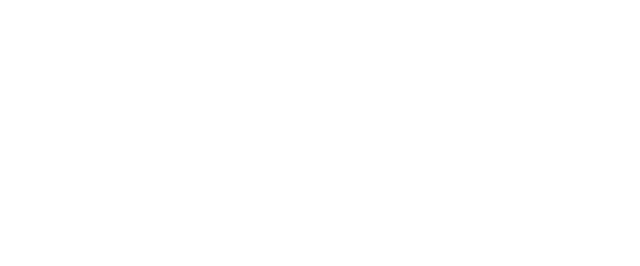
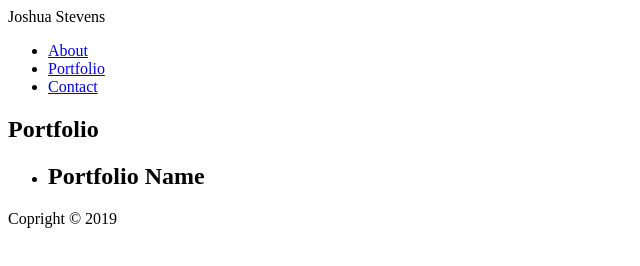
Before and after one commit to jstevens79/Basic-Portfolio, a plain HTML site: page portfolio.html in a window 1280 px wide. Shown: the whole page, without its empty margins (0-640 px from the left). Drawn offline with Linux system fonts and the light colour scheme.

Commit message:
all html structure

```diff
--- a/portfolio.html
+++ b/portfolio.html
@@ -0,0 +1,38 @@
+<!DOCTYPE html>
+<html lang="en">
+<head>
+  <meta charset="UTF-8">
+  <meta name="viewport" content="width=device-width, initial-scale=1.0">
+  <meta http-equiv="X-UA-Compatible" content="ie=edge">
+  <title>Portfolio Site</title>
+</head>
+<body>
+  <header>
+    <div class="contentWrapper">
+        <span class="logo">Joshua Stevens</span>
+        <nav>
+          <ul>
+            <li>
+              <a href="index.html">About</a>
+            </li>
+            <li>
+              <a href="portfolio.html">Portfolio</a>
+            </li>
+            <li>
+              <a href="contact.html">Contact</a>
+            </li>
+          </ul>
+        </nav>
+    </div>
+  </header>
+  <section>
+    <h1>Portfolio</h1>
+    <ul class="portfolio-list">
+      <li class="portfolio-card">
+        <h2>Portfolio Name</h2>
+      </li>
+    </ul>
+  </section>
+  <footer>Copright &copy; 2019</footer>
+</body>
+</html>
```
Also changed, not shown: contact.html (+34 -0 lines), index.html (+3 -3 lines).
